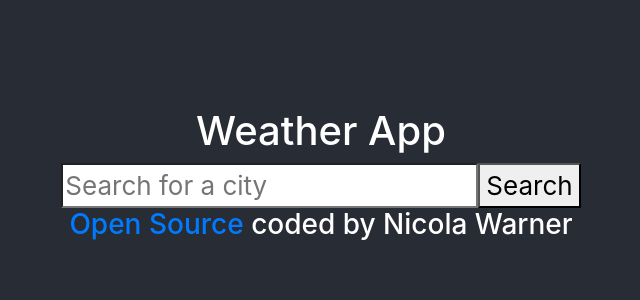
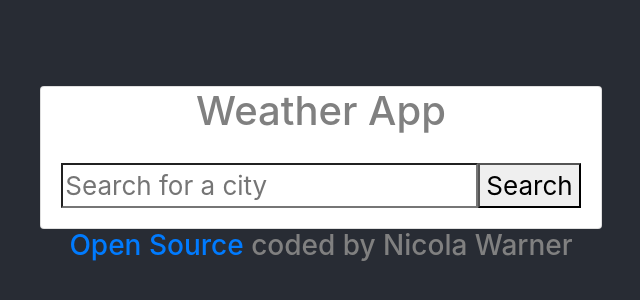
Before and after one commit to n1cnacs/weather-app-react, a React (Create React App) app: page / in a window 1280 px wide. Shown: the part 222-522 px from the top of the page, without its empty margins (319-959 px from the left). Built offline with nearby package versions, Linux system fonts and the light colour scheme; no server answers.

Commit message:
Entered 'Weather App' and 'Search for city' into a Bootstrap card

```diff
--- a/src/App.css
+++ b/src/App.css
@@ -1,4 +1,4 @@
-.Container {
+.App {
   text-align: center;
 }
 
@@ -21,7 +21,7 @@
   align-items: center;
   font-size: calc(10px + 2vmin);
   justify-content: center;
-  color: white;
+  color: grey;
 }
 
 .App-link {
--- a/src/App.js
+++ b/src/App.js
@@ -6,17 +6,22 @@ import './App.css';
 
 function App() {
   return (
+      <div className="App">
       <header className="App-header">
-        <h1>
+
+
+               <Card> <h1>
         Weather App
         </h1>
-               < Weather />
-
+  <Card.Body>
+    < Weather />
+    </Card.Body>
+</Card>
 
            <h3><a href="https://github.com/n1cnacs/weather-app-react.git" target="_blank">Open Source</a> coded by Nicola Warner</h3>
 
 
-        </header>
+        </header></div>
     );
 }
 
```
Also changed, not shown: 1 other file (tests, documents, lock files or other folders).
